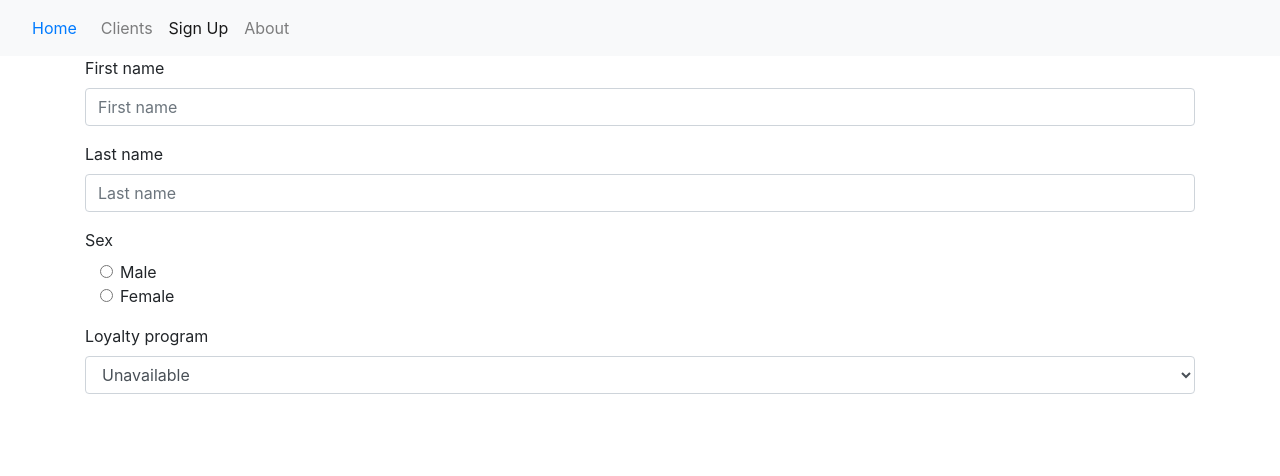
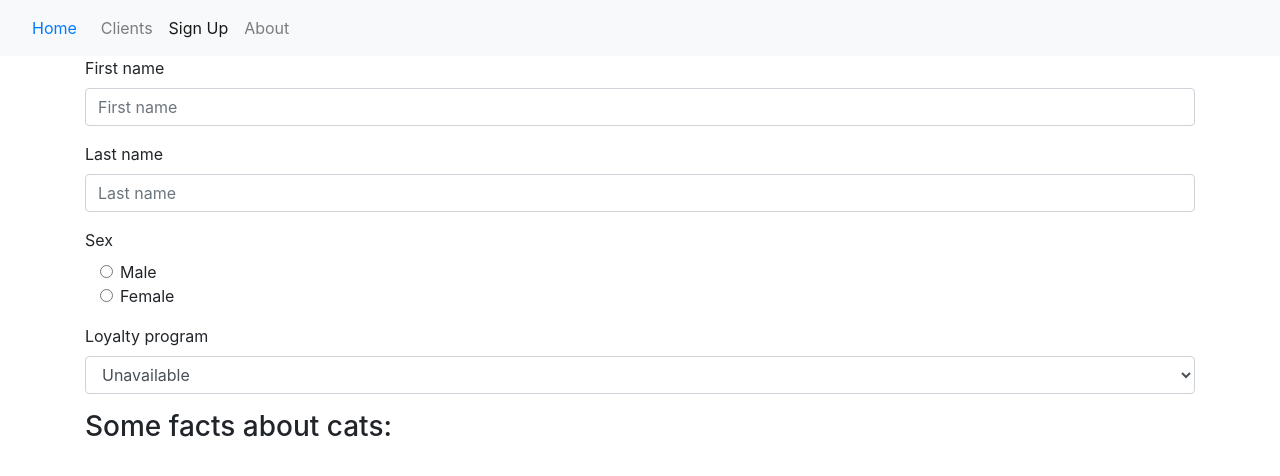
Before and after one commit to RuslanYaremenko/Client-management-system, a React (Create React App) app: page /signup in a window 1280 px wide. Shown: the top 476 px of the page. Built offline with nearby package versions, Linux system fonts and the light colour scheme; no server answers.

Commit message:
added thunk for geting random info

```diff
--- a/package.json
+++ b/package.json
@@ -4,6 +4,7 @@
   "private": true,
   "dependencies": {
     "airbnb": "^0.0.2",
+    "axios": "^0.19.0",
     "bootstrap": "^4.4.0",
     "classnames": "^2.2.6",
     "eslint-config-airbnb": "17.1.0",
--- a/src/components/Registration/actions.js
+++ b/src/components/Registration/actions.js
@@ -1,4 +1,5 @@
 
+import axios from 'axios';
 import * as types from './types';
 
 export const changeFirstName = payload => ({
@@ -25,3 +26,11 @@ export const changeCardNumber = payload => ({
   type: types.CHANGE_CARD_NUMBER,
   payload,
 });
+
+export const setRandomData = payload => ({
+  type: types.SET_RANDOM_DATA,
+  payload,
+});
+
+export const receiveRandomDataThunk = () => dispatch => axios('https://meowfacts.herokuapp.com/')
+  .then(response => dispatch(setRandomData(response.data)));
--- a/src/components/Registration/component.js
+++ b/src/components/Registration/component.js
@@ -1,15 +1,9 @@
 import React from 'react';
-import { connect } from 'react-redux';
 import PropTypes from 'prop-types';
-import {
-  changeFirstName,
-  changeLastName,
-  changeLoyaltyProgramm,
-  changeSex,
-  changeCardNumber,
-} from './actions';
+import styles from './component.module.scss';
 
 const Registration = props => (
+  <>
     <form className="container">
       <div className="form-group">
         <label htmlFor="exampleFormControlInput1">First name</label>
@@ -90,9 +84,13 @@ const Registration = props => (
         <input className="form-control" onChange={e => props.changeCardNumber(e.target.value)} />
       </div>
       ) }
+    </form>
+    <div className={`container input-group ${styles.randomContainer}`}>
+      <h3 className={styles.randomData}>Some facts about cats:</h3>
+      <p className={styles.randomData}>{props.randomData}</p>
+    </div>
 
-
-  </form>
+  </>
 );
 
 Registration.propTypes = {
@@ -102,19 +100,11 @@ Registration.propTypes = {
   changeSex: PropTypes.func.isRequired,
   changeFirstName: PropTypes.func.isRequired,
   changeCardNumber: PropTypes.func.isRequired,
+  randomData: PropTypes.arrayOf(PropTypes.string),
 };
 
-const mapStateToProps = state => ({
-  loyaltyProgramm: state.formReducer.loyaltyProgramm,
-  cardNumber: state.formReducer.cardNumber,
-});
-
-const mapDispatchToProps = {
-  changeFirstName,
-  changeLastName,
-  changeLoyaltyProgramm,
-  changeSex,
-  changeCardNumber,
+Registration.defaultProps = {
+  randomData: [''],
 };
 
-export default connect(mapStateToProps, mapDispatchToProps)(Registration);
+export default Registration;
--- /dev/null
+++ b/src/components/Registration/component.module.scss
@@ -0,0 +1,8 @@
+.randomInfo{
+  display: block;
+}
+
+.randomContainer{
+    display: flex;
+    flex-direction: column;
+}
--- /dev/null
+++ b/src/components/Registration/container.js
@@ -0,0 +1,45 @@
+import React, { Component } from 'react';
+import { connect } from 'react-redux';
+import PropTypes from 'prop-types';
+import RegistrationComponent from './component';
+import {
+  changeFirstName,
+  changeLastName,
+  changeLoyaltyProgramm,
+  changeSex,
+  changeCardNumber,
+  receiveRandomDataThunk,
+} from './actions';
+
+
+class RegistrationContainer extends Component {
+  componentDidMount() {
+    this.props.receiveRandomDataThunk();
+  }
+
+  render() {
+    return (
+      <RegistrationComponent {...this.props} />
+    );
+  }
+}
+RegistrationContainer.propTypes = {
+  receiveRandomDataThunk: PropTypes.func.isRequired,
+};
+
+const mapStateToProps = state => ({
+  loyaltyProgramm: state.formReducer.loyaltyProgramm,
+  cardNumber: state.formReducer.cardNumber,
+  randomData: state.formReducer.randomData,
+});
+
+const mapDispatchToProps = {
+  changeFirstName,
+  changeLastName,
+  changeLoyaltyProgramm,
+  changeSex,
+  changeCardNumber,
+  receiveRandomDataThunk,
+};
+
+export default connect(mapStateToProps, mapDispatchToProps)(RegistrationContainer);
--- a/src/components/Registration/index.js
+++ b/src/components/Registration/index.js
@@ -1,3 +1,3 @@
-import Registration from './component';
+import Registration from './container';
 
 export default Registration;
--- a/src/components/Registration/reducer.js
+++ b/src/components/Registration/reducer.js
@@ -34,6 +34,12 @@ export default function formReducer(state = initialState.formReducer, action) {
         ...state,
         cardNumber: payload,
       };
+
+    case types.SET_RANDOM_DATA:
+      return {
+        ...state,
+        randomData: payload.data,
+      };
     default: {
       return state;
     }
--- a/src/components/Registration/types.js
+++ b/src/components/Registration/types.js
@@ -3,3 +3,4 @@ export const CHANGE_LAST_NAME = 'CHANGE_LAST_NAME';
 export const CHANGE_SEX = 'CHANGE_SEX';
 export const CHANGE_LOYALTY_PROGRAMM = 'CHANGE_LOYALTY_PROGRAMM';
 export const CHANGE_CARD_NUMBER = 'CHANGE_CARD_NUMBER';
+export const SET_RANDOM_DATA = 'SET_RANDOM_DATA';
```
Also changed, not shown: 1 other file (tests, documents, lock files or other folders). Lines whose indentation alone changed are shown as unchanged.
